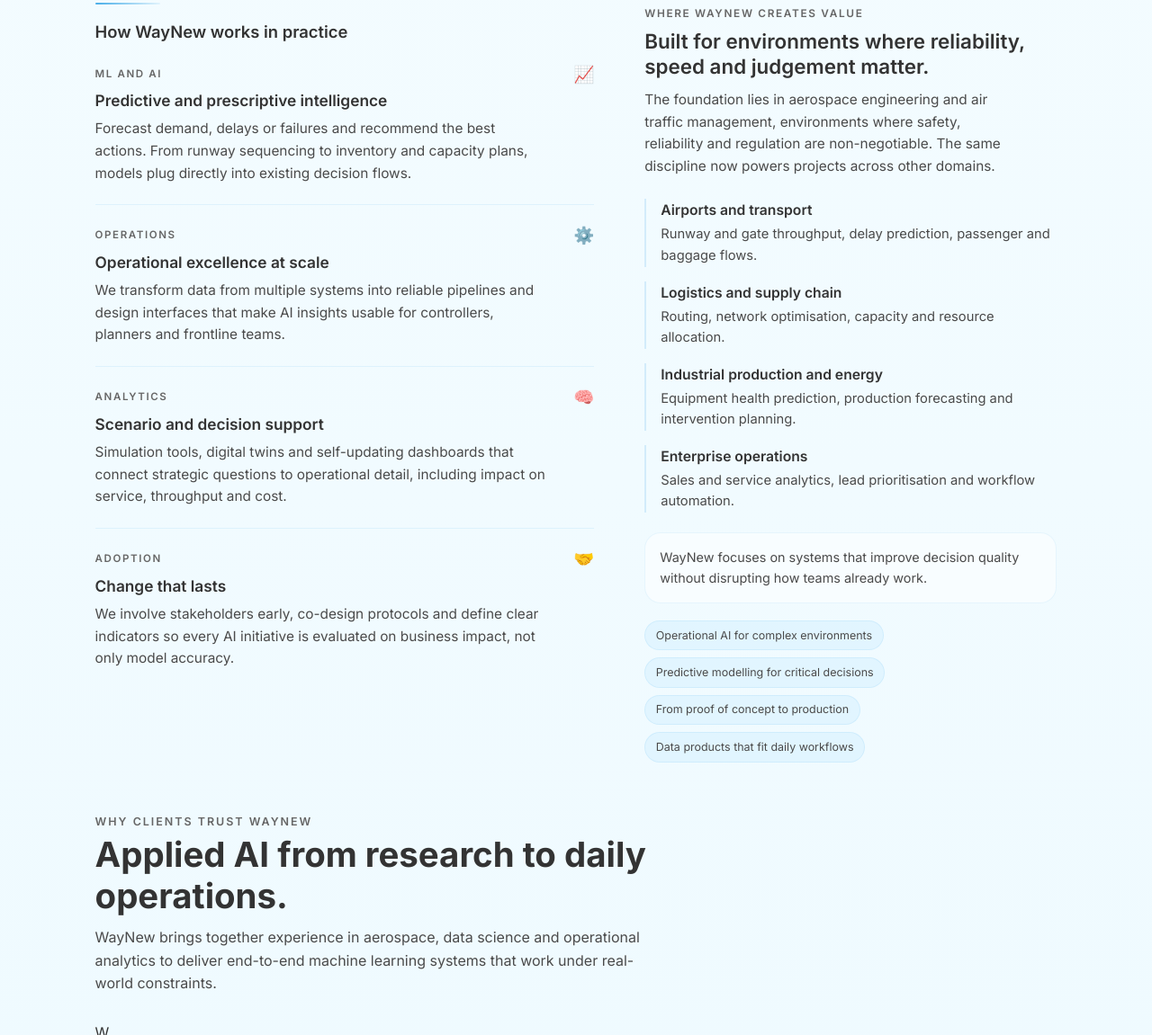
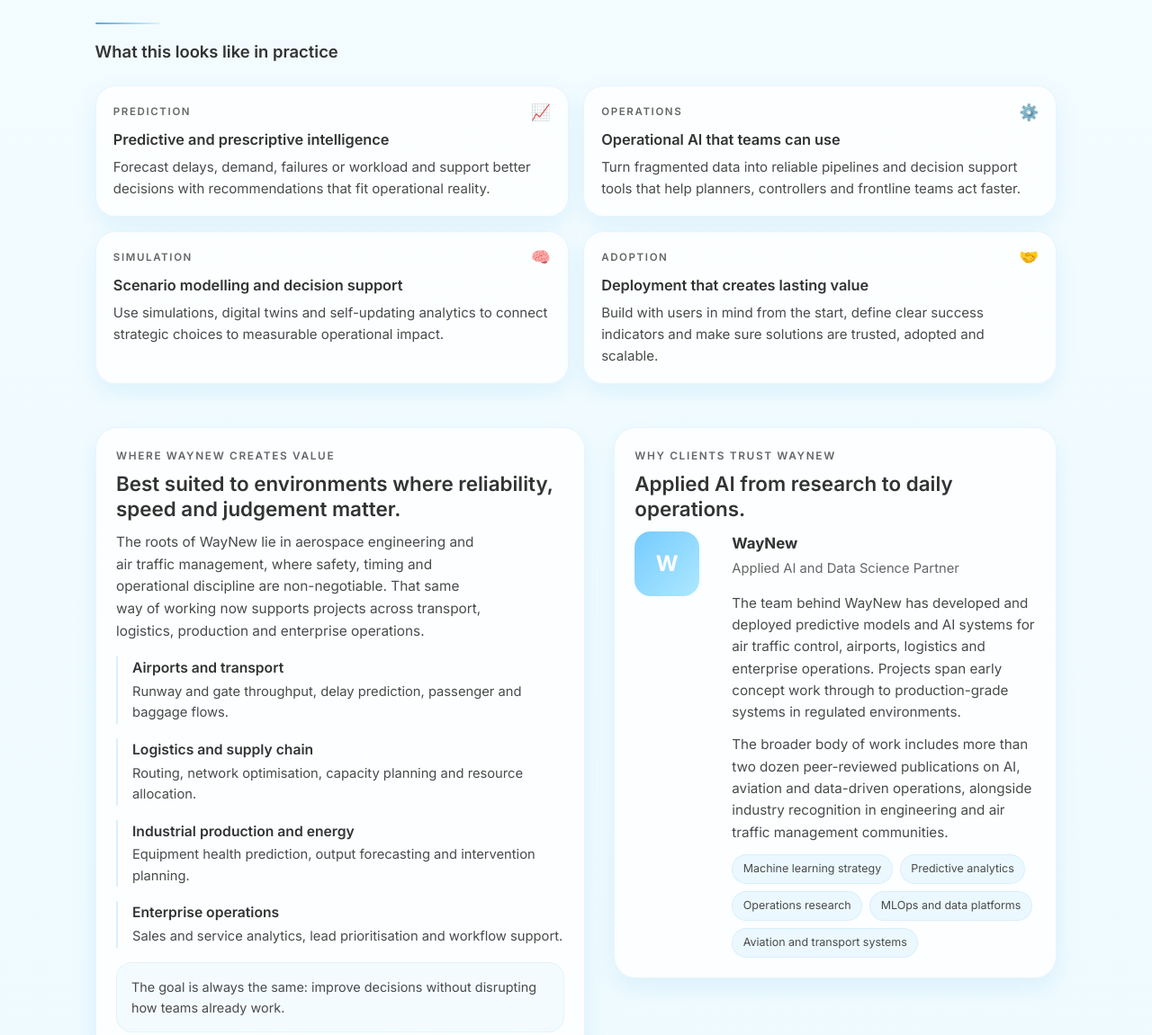
Before and after one commit to SyntraAI/Demo, a plain HTML site: page what-we-do.html in a window 1280 px wide. Shown: the part 407-1558 px from the top of the page at 90% size. Drawn offline with Linux system fonts and the light colour scheme.

Commit message:
Update what-we-do.html

```diff
--- a/what-we-do.html
+++ b/what-we-do.html
@@ -8,6 +8,187 @@
   <link rel="apple-touch-icon" href="WayNew.jpg" />
   <link href="https://fonts.googleapis.com/css2?family=Inter:wght@300;400;500;600;700&display=swap" rel="stylesheet" />
   <link rel="stylesheet" href="styles.css" />
+
+  <style>
+    /* Small additions for the merged expertise block */
+    .what-stack {
+      display: grid;
+      gap: 3rem;
+    }
+
+    .what-capabilities-grid {
+      display: grid;
+      grid-template-columns: repeat(2, minmax(0, 1fr));
+      gap: 1rem;
+    }
+
+    .what-capability-card {
+      background: rgba(255, 255, 255, 0.78);
+      border: 1px solid rgba(74, 174, 232, 0.12);
+      border-radius: 22px;
+      padding: 1.2rem 1.2rem 1.1rem;
+      box-shadow: var(--shadow-soft);
+    }
+
+    .what-capability-top {
+      display: flex;
+      align-items: center;
+      justify-content: space-between;
+      gap: 0.8rem;
+      margin-bottom: 0.55rem;
+    }
+
+    .what-capability-kicker {
+      font-size: 0.72rem;
+      text-transform: uppercase;
+      letter-spacing: 0.14em;
+      color: var(--text-soft);
+      font-weight: 600;
+    }
+
+    .what-capability-icon {
+      font-size: 1.1rem;
+      line-height: 1;
+    }
+
+    .what-capability-title {
+      font-size: 1.02rem;
+      font-weight: 600;
+      color: var(--text-dark);
+      margin-bottom: 0.35rem;
+    }
+
+    .what-capability-text {
+      font-size: 0.94rem;
+      color: var(--text-body);
+    }
+
+    .value-grid {
+      display: grid;
+      grid-template-columns: minmax(0, 1.05fr) minmax(0, 0.95fr);
+      gap: 2rem;
+      align-items: start;
+    }
+
+    .value-panel,
+    .expertise-panel {
+      background: rgba(255, 255, 255, 0.78);
+      border: 1px solid rgba(74, 174, 232, 0.12);
+      border-radius: 24px;
+      padding: 1.4rem;
+      box-shadow: var(--shadow-soft);
+    }
+
+    .sector-list {
+      display: grid;
+      gap: 1rem;
+      margin-top: 1rem;
+    }
+
+    .sector-item {
+      padding-left: 1rem;
+      border-left: 2px solid rgba(74, 174, 232, 0.18);
+    }
+
+    .sector-item h3 {
+      font-size: 0.98rem;
+      color: var(--text-dark);
+      margin-bottom: 0.16rem;
+      font-weight: 600;
+    }
+
+    .sector-item p {
+      font-size: 0.92rem;
+      color: var(--text-body);
+    }
+
+    .value-note {
+      margin-top: 1rem;
+      padding: 0.95rem 1rem;
+      background: rgba(242, 251, 255, 0.8);
+      border: 1px solid rgba(74, 174, 232, 0.1);
+      border-radius: 18px;
+    }
+
+    .value-note p {
+      font-size: 0.9rem;
+      color: var(--text-body);
+    }
+
+    .bio-card-merged {
+      display: grid;
+      grid-template-columns: 88px minmax(0, 1fr);
+      gap: 1.25rem;
+      align-items: start;
+    }
+
+    .bio-avatar {
+      width: 72px;
+      height: 72px;
+      border-radius: 18px;
+      display: flex;
+      align-items: center;
+      justify-content: center;
+      background: linear-gradient(135deg, #74cbff 0%, #aee8ff 100%);
+      color: #ffffff;
+      font-size: 1.5rem;
+      font-weight: 700;
+    }
+
+    .bio-name {
+      font-size: 1.05rem;
+      font-weight: 700;
+      color: var(--text-dark);
+      margin-bottom: 0.15rem;
+    }
+
+    .bio-role {
+      font-size: 0.92rem;
+      color: var(--text-soft);
+      margin-bottom: 0.9rem;
+    }
+
+    .bio-text {
+      font-size: 0.95rem;
+      color: var(--text-body);
+      margin-bottom: 0.75rem;
+      max-width: 62ch;
+    }
+
+    .bio-tags {
+      display: flex;
+      flex-wrap: wrap;
+      gap: 0.5rem;
+      margin-top: 0.45rem;
+    }
+
+    .bio-tag {
+      padding: 0.34rem 0.72rem;
+      border-radius: 999px;
+      background: rgba(158, 223, 255, 0.18);
+      border: 1px solid rgba(74, 174, 232, 0.12);
+      font-size: 0.78rem;
+      color: var(--text-body);
+    }
+
+    @media (max-width: 900px) {
+      .what-capabilities-grid,
+      .value-grid {
+        grid-template-columns: 1fr;
+      }
+    }
+
+    @media (max-width: 768px) {
+      .bio-card-merged {
+        grid-template-columns: 1fr;
+      }
+
+      .bio-avatar {
+        width: 64px;
+        height: 64px;
+      }
+    }
+  </style>
 </head>
 
 <body>
@@ -34,113 +215,103 @@
 
   <main>
     <section class="page what-page" id="what-we-do">
+      <div class="what-stack">
         <header class="section-header reveal">
           <div class="eyebrow">What WayNew does</div>
-        <h1 class="section-title">Machine learning and AI that move the business forward.</h1>
+          <h1 class="section-title">Applied AI built for real operational decisions.</h1>
           <p class="section-subtitle">
-          WayNew focuses on predictive intelligence for organisations with complex, high-stakes operations.
-          We combine advanced modelling with a practical understanding of how people work, so AI systems are
-          trusted, adopted and measurable.
+            WayNew designs machine learning systems that improve decision quality, speed and reliability in complex environments.
+            The focus is not on dashboards alone, but on AI that fits how teams actually plan, respond and operate.
           </p>
         </header>
 
-      <div class="what-layout">
-        <section class="what-flow reveal" aria-labelledby="capabilities-title">
+        <section class="reveal" aria-labelledby="capabilities-title">
           <div class="what-intro-line"></div>
-          <h2 id="capabilities-title" class="what-section-title">How WayNew works in practice</h2>
+          <h2 id="capabilities-title" class="what-section-title">What this looks like in practice</h2>
 
-          <div class="what-items">
-            <article class="what-item">
-              <div class="what-item-top">
-                <span class="what-item-kicker">ML and AI</span>
-                <span class="what-item-icon">📈</span>
+          <div class="what-capabilities-grid">
+            <article class="what-capability-card">
+              <div class="what-capability-top">
+                <span class="what-capability-kicker">Prediction</span>
+                <span class="what-capability-icon">📈</span>
               </div>
-              <h3 class="what-item-title">Predictive and prescriptive intelligence</h3>
-              <p class="what-item-text">
-                Forecast demand, delays or failures and recommend the best actions.
-                From runway sequencing to inventory and capacity plans, models plug directly
-                into existing decision flows.
+              <h3 class="what-capability-title">Predictive and prescriptive intelligence</h3>
+              <p class="what-capability-text">
+                Forecast delays, demand, failures or workload and support better decisions with recommendations that fit operational reality.
               </p>
             </article>
 
-            <article class="what-item">
-              <div class="what-item-top">
-                <span class="what-item-kicker">Operations</span>
-                <span class="what-item-icon">⚙️</span>
+            <article class="what-capability-card">
+              <div class="what-capability-top">
+                <span class="what-capability-kicker">Operations</span>
+                <span class="what-capability-icon">⚙️</span>
               </div>
-              <h3 class="what-item-title">Operational excellence at scale</h3>
-              <p class="what-item-text">
-                We transform data from multiple systems into reliable pipelines and design
-                interfaces that make AI insights usable for controllers, planners
-                and frontline teams.
+              <h3 class="what-capability-title">Operational AI that teams can use</h3>
+              <p class="what-capability-text">
+                Turn fragmented data into reliable pipelines and decision support tools that help planners, controllers and frontline teams act faster.
               </p>
             </article>
 
-            <article class="what-item">
-              <div class="what-item-top">
-                <span class="what-item-kicker">Analytics</span>
-                <span class="what-item-icon">🧠</span>
+            <article class="what-capability-card">
+              <div class="what-capability-top">
+                <span class="what-capability-kicker">Simulation</span>
+                <span class="what-capability-icon">🧠</span>
               </div>
-              <h3 class="what-item-title">Scenario and decision support</h3>
-              <p class="what-item-text">
-                Simulation tools, digital twins and self-updating dashboards that connect
-                strategic questions to operational detail, including impact on service,
-                throughput and cost.
+              <h3 class="what-capability-title">Scenario modelling and decision support</h3>
+              <p class="what-capability-text">
+                Use simulations, digital twins and self-updating analytics to connect strategic choices to measurable operational impact.
               </p>
             </article>
 
-            <article class="what-item">
-              <div class="what-item-top">
-                <span class="what-item-kicker">Adoption</span>
-                <span class="what-item-icon">🤝</span>
+            <article class="what-capability-card">
+              <div class="what-capability-top">
+                <span class="what-capability-kicker">Adoption</span>
+                <span class="what-capability-icon">🤝</span>
               </div>
-              <h3 class="what-item-title">Change that lasts</h3>
-              <p class="what-item-text">
-                We involve stakeholders early, co-design protocols and define clear indicators
-                so every AI initiative is evaluated on business impact, not only model accuracy.
+              <h3 class="what-capability-title">Deployment that creates lasting value</h3>
+              <p class="what-capability-text">
+                Build with users in mind from the start, define clear success indicators and make sure solutions are trusted, adopted and scalable.
               </p>
             </article>
           </div>
         </section>
 
-        <aside class="what-context reveal" aria-labelledby="value-title">
-          <div class="what-context-intro">
+        <section class="value-grid reveal" aria-labelledby="value-title">
+          <article class="value-panel">
             <p class="what-context-label">Where WayNew creates value</p>
             <h2 id="value-title" class="what-context-title">
-              Built for environments where reliability, speed and judgement matter.
+              Best suited to environments where reliability, speed and judgement matter.
             </h2>
             <p class="what-context-text">
-              The foundation lies in aerospace engineering and air traffic management,
-              environments where safety, reliability and regulation are non-negotiable.
-              The same discipline now powers projects across other domains.
+              The roots of WayNew lie in aerospace engineering and air traffic management, where safety, timing and operational discipline are non-negotiable.
+              That same way of working now supports projects across transport, logistics, production and enterprise operations.
             </p>
-          </div>
 
-          <div class="what-sectors">
-            <div class="what-sector">
+            <div class="sector-list">
+              <div class="sector-item">
                 <h3>Airports and transport</h3>
                 <p>Runway and gate throughput, delay prediction, passenger and baggage flows.</p>
               </div>
 
-            <div class="what-sector">
+              <div class="sector-item">
                 <h3>Logistics and supply chain</h3>
-              <p>Routing, network optimisation, capacity and resource allocation.</p>
+                <p>Routing, network optimisation, capacity planning and resource allocation.</p>
               </div>
 
-            <div class="what-sector">
+              <div class="sector-item">
                 <h3>Industrial production and energy</h3>
-              <p>Equipment health prediction, production forecasting and intervention planning.</p>
+                <p>Equipment health prediction, output forecasting and intervention planning.</p>
               </div>
 
-            <div class="what-sector">
+              <div class="sector-item">
                 <h3>Enterprise operations</h3>
-              <p>Sales and service analytics, lead prioritisation and workflow automation.</p>
+                <p>Sales and service analytics, lead prioritisation and workflow support.</p>
               </div>
             </div>
 
-          <div class="what-note">
+            <div class="value-note">
               <p>
-              WayNew focuses on systems that improve decision quality without disrupting how teams already work.
+                The goal is always the same: improve decisions without disrupting how teams already work.
               </p>
             </div>
 
@@ -150,36 +321,27 @@
               <li class="pill">From proof of concept to production</li>
               <li class="pill">Data products that fit daily workflows</li>
             </ul>
-        </aside>
-      </div>
+          </article>
 
-      <section class="page" style="padding: 3.5rem 0 0;" aria-labelledby="expertise-title">
-        <div class="section-header reveal" style="margin-bottom: 1.8rem;">
-          <div class="eyebrow">Why clients trust WayNew</div>
-          <h2 id="expertise-title" class="section-title">Applied AI from research to daily operations.</h2>
-          <p class="section-subtitle">
-            WayNew brings together experience in aerospace, data science and operational analytics
-            to deliver end-to-end machine learning systems that work under real-world constraints.
-          </p>
-        </div>
+          <article class="expertise-panel" aria-labelledby="expertise-title">
+            <p class="what-context-label">Why clients trust WayNew</p>
+            <h2 id="expertise-title" class="what-context-title">Applied AI from research to daily operations.</h2>
 
-        <div class="bio-card reveal">
+            <div class="bio-card-merged">
               <div class="bio-avatar">W</div>
+
               <div>
                 <div class="bio-name">WayNew</div>
                 <div class="bio-role">Applied AI and Data Science Partner</div>
 
-            <div class="bio-text">
-              The team behind WayNew has led the development and deployment of predictive models and
-              AI solutions for air traffic control, airports, logistics and enterprise operations.
-              Projects span early discovery through to production systems in regulated environments.
-            </div>
+                <p class="bio-text">
+                  The team behind WayNew has developed and deployed predictive models and AI systems for air traffic control, airports, logistics and enterprise operations.
+                  Projects span early concept work through to production-grade systems in regulated environments.
+                </p>
 
-            <div class="bio-text">
-              Collectively, the work has contributed to more than two dozen peer-reviewed publications
-              on AI, aviation and data-driven operations, as well as industry recognition within
-              engineering and air traffic management communities.
-            </div>
+                <p class="bio-text">
+                  The broader body of work includes more than two dozen peer-reviewed publications on AI, aviation and data-driven operations, alongside industry recognition in engineering and air traffic management communities.
+                </p>
 
                 <div class="bio-tags">
                   <span class="bio-tag">Machine learning strategy</span>
@@ -190,7 +352,9 @@
                 </div>
               </div>
             </div>
+          </article>
         </section>
+      </div>
     </section>
   </main>
 
```
Lines whose indentation alone changed are shown as unchanged.
